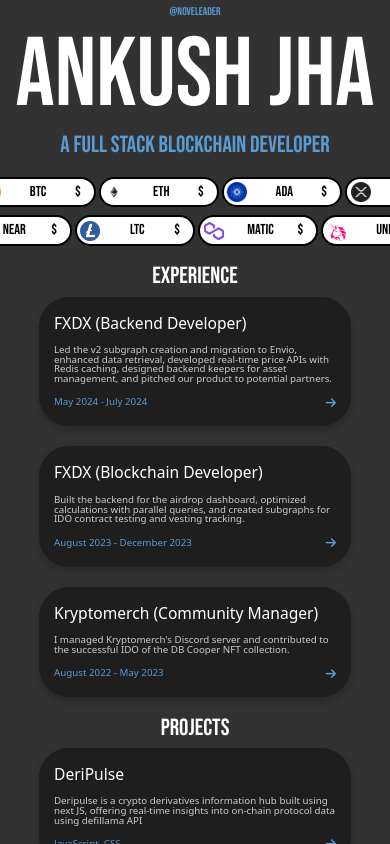
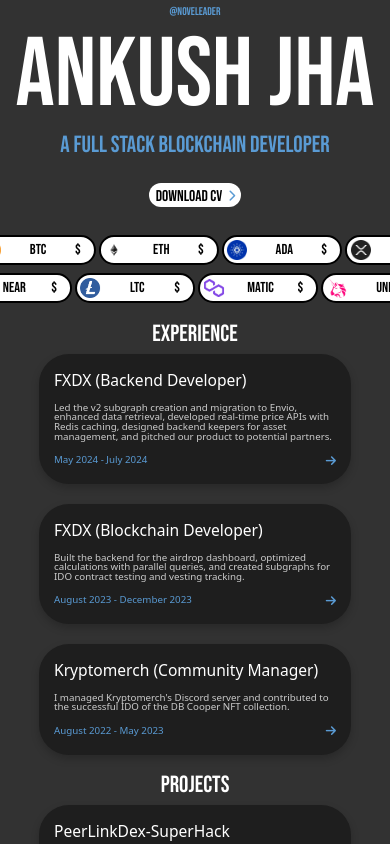
Before and after one commit to Noveleader/portfolio-website, a Next.js app: page / in a window 390 px wide. Shown: the top 844 px of the page. Built offline with nearby package versions, Linux system fonts and the light colour scheme; no server answers.

Commit message:
updated Resume and Superhack Project

```diff
--- /dev/null
+++ b/src/app/components/CV.tsx
@@ -0,0 +1,24 @@
+"use client";
+import React from "react";
+import "../styles/CV.css";
+
+const CV: React.FC = () => {
+  return (
+    <div className="buttonContainer">
+      <button className="downloadCVButton">
+        <p>Download CV</p>
+        <a
+          href="/AnkushJhaResume.pdf"
+          className="Arrow"
+          target="_blank"
+          rel="noopener noreferrer"
+          download
+        >
+          <i className="fas fa-chevron-right"></i>
+        </a>
+      </button>
+    </div>
+  );
+};
+
+export default CV;
--- a/src/app/components/Projects.tsx
+++ b/src/app/components/Projects.tsx
@@ -1,51 +1,9 @@
 "use client";
 import React from "react";
 import "../styles/Projects.css";
+import { repositories } from "../utils/data";
 
 const Projects: React.FC = () => {
-  const repositories = [
-    {
-      name: "DeriPulse",
-      description:
-        "Deripulse is a crypto derivatives information hub built using next JS, offering real-time insights into on-chain protocol data using defillama API",
-      language: "JavaScript, CSS",
-      url: "https://github.com/Noveleader/deripulse-app",
-    },
-    {
-      name: "Hardhat Defi",
-      description: "Programmatically lending and borrowing from aave protocol.",
-      language: "Solidity, JavaScript",
-      url: "https://github.com/Noveleader/Hardhat-defi",
-    },
-    {
-      name: "ERC-20",
-      description: "A Simple ERC-20 smart contract implementation.",
-      language: "Solidity, JavaScript",
-      url: "https://github.com/Noveleader/ERC-20",
-    },
-    {
-      name: "Healthcare SSI",
-      description:
-        "App Implements SSI in healthcare by storing all the important details of patient on blockchain",
-      language: "Dart, JavaScript, Solidity",
-      url: "https://github.com/Noveleader/Hackathon-Flutter",
-    },
-    {
-      name: "Hardhat NFT",
-      description:
-        "A Basic NFT smart contract and related deploying scripts in order to upload NFTs to cloud nodes like pinata.",
-      language: "Solidity, JavaScript",
-      url: "https://github.com/Noveleader/Hardhat-NFT",
-    },
-    {
-      name: "API CMC",
-      description:
-        "This is a simple api for CMC that returns total supply and cirulating supply of a token contract address",
-      language: "JavaScript",
-      url: "https://github.com/Noveleader/api-cmc",
-    },
-  ];
-
   return (
     <div className="Projects">
       <p className="Heading">Projects</p>
--- a/src/app/page.tsx
+++ b/src/app/page.tsx
@@ -1,6 +1,7 @@
 import Image from "next/image";
 import Navbar from "./components/Navbar";
 import Name from "./components/Name";
+import CV from "./components/CV";
 import Prices from "./components/Prices";
 import Experiences from "./components/Experiences";
 import Projects from "./components/Projects";
@@ -11,6 +12,7 @@
     <div>
       <Navbar />
       <Name />
+      <CV />
       <Prices />
       <Experiences />
       <Projects />
--- /dev/null
+++ b/src/app/styles/CV.css
@@ -0,0 +1,109 @@
+/* Container style to center the button */
+.buttonContainer {
+  display: flex;
+  justify-content: center; /* Centers horizontally */
+  align-items: center; /* Centers vertically */
+  margin-top: 3.5%;
+  margin-bottom: -1%;
+}
+
+.downloadCVButton {
+  position: relative;
+  background-color: white;
+  border-radius: 30px;
+  padding: 0.5% 1%; /* Add padding for better spacing */
+  cursor: pointer; /* Add cursor pointer for better UX */
+  display: inline-flex; /* Use inline-flex to expand based on content */
+  align-items: center; /* Center content vertically */
+  justify-content: center; /* Center content horizontally */
+  overflow: hidden; /* Hide the overflowing gradient */
+  transition: background-color 0.4s ease; /* Smooth transition for background color */
+  white-space: nowrap; /* Prevent text from wrapping */
+}
+
+.downloadCVButton::before {
+  content: "";
+  position: absolute;
+  top: 0;
+  left: 0;
+  width: 100%;
+  height: 100%;
+  background: #5a9bd4; /* Full color fill */
+  transform: scaleX(0); /* Start with no fill */
+  transform-origin: left; /* Start the fill from the left */
+  transition: transform 0.4s ease; /* Smooth fill effect */
+  z-index: 0; /* Behind the button content */
+}
+
+.downloadCVButton:hover::before {
+  transform: scaleX(1); /* Expand to full width */
+}
+
+.downloadCVButton p {
+  font-family: "Bebas Neue", sans-serif;
+  color: black;
+  margin: 0; /* Remove margin to ensure proper centering */
+  font-size: 1.4vw;
+  z-index: 1; /* Ensure the text stays above the gradient */
+  transition: color 0.4s ease; /* Smooth transition for the text color */
+}
+
+.downloadCVButton:hover p {
+  color: white; /* Change text color on hover */
+}
+
+/* Change arrow color on hover */
+.downloadCVButton .Arrow {
+  margin-left: 7%;
+  color: #5a9bd4; /* Default arrow color */
+  z-index: 2; /* Ensure the arrow is above the gradient and text */
+}
+
+/* Ensure arrow color changes on button hover */
+.downloadCVButton:hover .Arrow {
+  color: black; /* Change arrow color to black on hover */
+}
+
+@media (max-width: 1400px) {
+  .downloadCVButton {
+    margin: 0.8%;
+  }
+
+  .downloadCVButton p {
+    font-size: 2vw;
+    margin-left: 1.2vw;
+  }
+
+  .downloadCVButton .Arrow {
+    font-size: 2vw;
+    margin-right: 1.2vw;
+  }
+}
+
+@media (max-width: 768px) {
+  .downloadCVButton p {
+    font-size: 2.5vw;
+  }
+
+  .downloadCVButton .Arrow {
+    font-size: 2.5vw;
+  }
+}
+
+@media (max-width: 576px) {
+  .downloadCVButton {
+    margin: 3%;
+  }
+
+  .downloadCVButton p {
+    font-size: 4vw;
+    margin-left: 1.5vw;
+    margin-top: 1.1vw;
+  }
+
+  .downloadCVButton .Arrow {
+    font-size: 3vw;
+    margin-right: 1.2vw;
+    margin-top: 0.8vw;
+  }
+}
--- a/src/app/styles/Name.css
+++ b/src/app/styles/Name.css
@@ -44,6 +44,18 @@
 }
 
 /* Responsive adjustments */
+@media (max-width: 1200px) {
+  .description {
+    font-size: 4vw;
+  }
+}
+
+@media (max-width: 992px) {
+  .description {
+    font-size: 4vw;
+  }
+}
+
 @media (max-width: 768px) {
   .mainName {
     font-size: 25vw; /* Increase font size for smaller screens */
--- /dev/null
+++ b/src/app/utils/data.ts
@@ -0,0 +1,49 @@
+export const repositories = [
+  {
+    name: "PeerLinkDex-SuperHack",
+    description:
+      "The project is an Over-The-Counter DEX which lets it users to create an escrow arrangement to exchange tokens between each other",
+    language: "Solidity, TypeScript",
+    url: "https://github.com/Noveleader/PeerLinkDex-Superhack",
+  },
+  {
+    name: "DeriPulse",
+    description:
+      "Deripulse is a crypto derivatives information hub built using next JS, offering real-time insights into on-chain protocol data using defillama API",
+    language: "JavaScript, CSS",
+    url: "https://github.com/Noveleader/deripulse-app",
+  },
+  {
+    name: "Hardhat Defi",
+    description: "Programmatically lending and borrowing from aave protocol.",
+    language: "Solidity, JavaScript",
+    url: "https://github.com/Noveleader/Hardhat-defi",
+  },
+  {
+    name: "ERC-20",
+    description: "A Simple ERC-20 smart contract implementation.",
+    language: "Solidity, JavaScript",
+    url: "https://github.com/Noveleader/ERC-20",
+  },
+  {
+    name: "Healthcare SSI",
+    description:
+      "App Implements SSI in healthcare by storing all the important details of patient on blockchain",
+    language: "Dart, JavaScript, Solidity",
+    url: "https://github.com/Noveleader/Hackathon-Flutter",
+  },
+  {
+    name: "Hardhat NFT",
+    description:
+      "A Basic NFT smart contract and related deploying scripts in order to upload NFTs to cloud nodes like pinata.",
+    language: "Solidity, JavaScript",
+    url: "https://github.com/Noveleader/Hardhat-NFT",
+  },
+  {
+    name: "API CMC",
+    description:
+      "This is a simple api for CMC that returns total supply and cirulating supply of a token contract address",
+    language: "JavaScript",
+    url: "https://github.com/Noveleader/api-cmc",
+  },
+];
```
Also changed, not shown: src/app/styles/Projects.css (line endings or trailing spaces), 1 other file (tests, documents, lock files or other folders).
